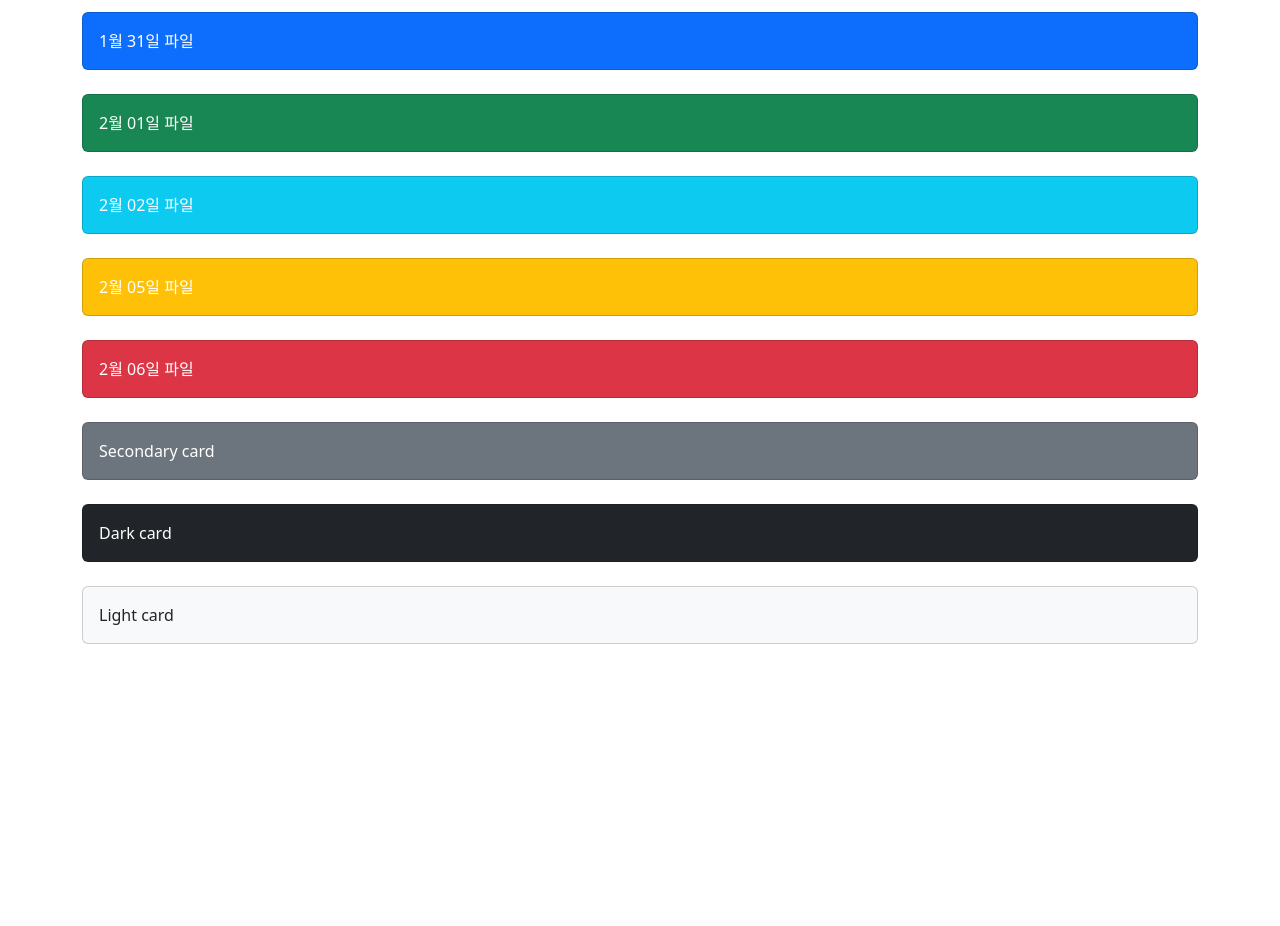
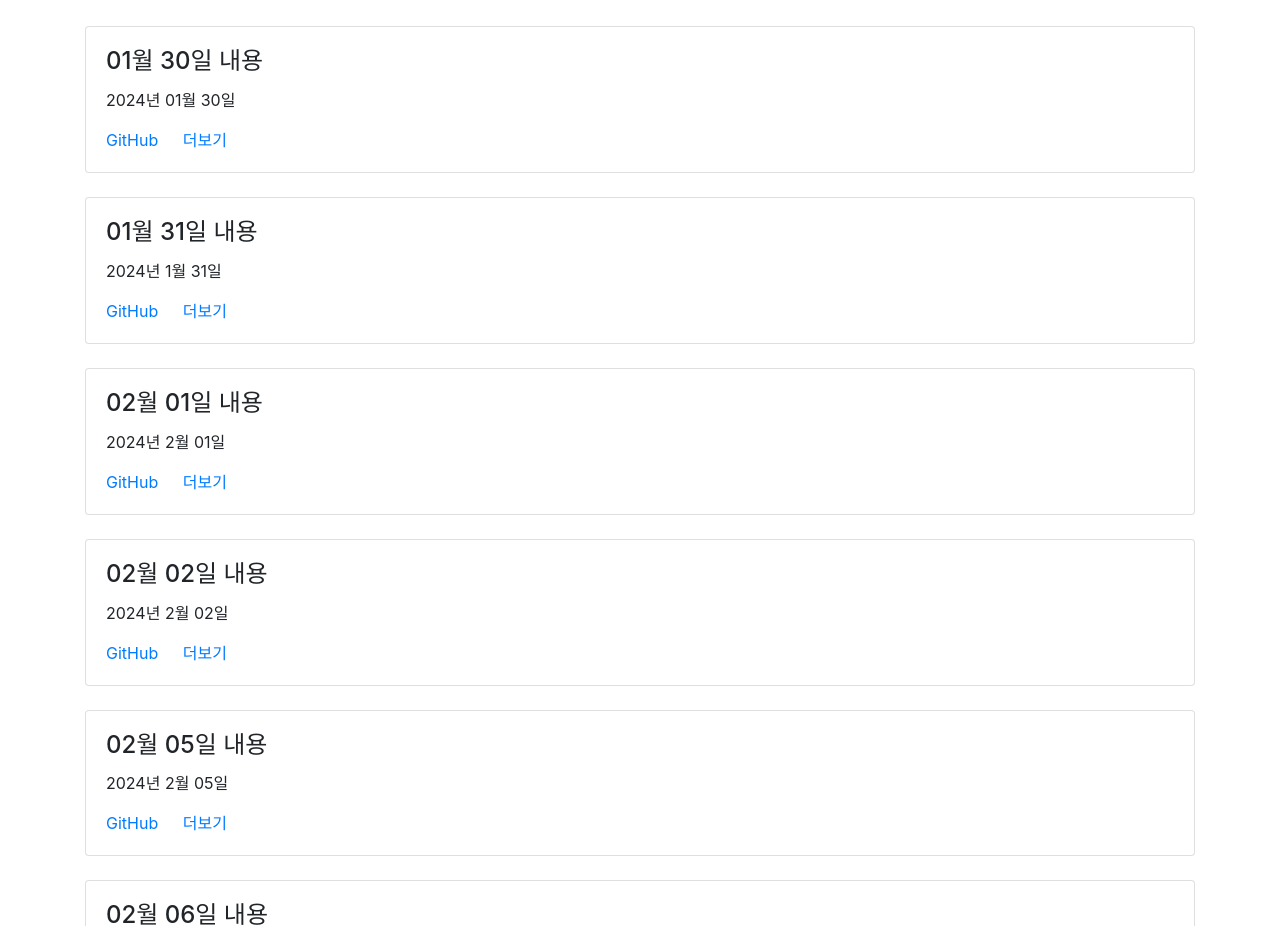
Before and after one commit to founion/founion.github.io, a plain HTML site: page index.html in a window 1280 px wide. Shown: the part 132-1058 px from the top of the page. Before the commit the page ends 800 px from the top, so only its background shows below. Drawn offline with nearby package versions, Linux system fonts and the light colour scheme.

Commit message:
Update index.html

```diff
--- a/index.html
+++ b/index.html
@@ -1,51 +1,92 @@
+
 <!DOCTYPE html>
 <html lang="en">
 <head>
-  <title>Bootstrap Example</title>
+  <title>Edge 디바이스 리눅스BSP</title>
   <meta charset="utf-8">
   <meta name="viewport" content="width=device-width, initial-scale=1">
-  <link href="https://cdn.jsdelivr.net/npm/bootstrap@5.3.2/dist/css/bootstrap.min.css" rel="stylesheet">
-  <script src="https://cdn.jsdelivr.net/npm/bootstrap@5.3.2/dist/js/bootstrap.bundle.min.js"></script>
+  <link rel="stylesheet" href="https://cdn.jsdelivr.net/npm/bootstrap@4.6.2/dist/css/bootstrap.min.css">
+  <script src="https://cdn.jsdelivr.net/npm/jquery@3.7.1/dist/jquery.slim.min.js"></script>
+  <script src="https://cdn.jsdelivr.net/npm/popper.js@1.16.1/dist/umd/popper.min.js"></script>
+  <script src="https://cdn.jsdelivr.net/npm/bootstrap@4.6.2/dist/js/bootstrap.bundle.min.js"></script>
 </head>
 <body>
 
-<div class="container mt-3">
-  <h2>Cards with Contextual Classes</h2>
+<div class="container">
+  </br>
+
+  <h2>Edge 디바이스 리눅스BSP</h2>
+  <p>2024.01.29 ~ 2024.02.08(진행중)</p>
+  <a href="https://github.com/min-young417/24RaspberryPi/tree/main" class="card-link">GitHub</a>
+  &nbsp;&nbsp;/<a href="https://www.korchamhrd.net/education/professionalSkillEduDetail.do?rootMenuId=4066&menuId=5162&gaebalwon_cd=01000&gwajeong_no=M2023015" class="card-link">Intel 엣지 AI SW 아카데미</a>
+  </br>
+  </br>
+
   <div class="card">
-    <div class="card-body">1월 30일 파일</div>
+    <div class="card-body">
+      <h4 class="card-title">01월 30일 내용</h4>
+      <p class="card-text">2024년 01월 30일</p>
+      <a href="https://github.com/founion/RaspberryPI/tree/main/240130" class="card-link">GitHub</a>
+      <a href="#" class="card-link">더보기</a>
+    </div>
   </div>
-  <br>
-  <div class="card bg-primary text-white">
-    <div class="card-body">1월 31일 파일</div>
+
+  </br>
+
+  <div class="card">
+    <div class="card-body">
+      <h4 class="card-title">01월 31일 내용</h4>
+      <p class="card-text">2024년 1월 31일</p>
+      <a href="https://github.com/founion/RaspberryPI/tree/main/240131" class="card-link">GitHub</a>
+      <a href="#" class="card-link">더보기</a>
+    </div>
   </div>
-  <br>
-  <div class="card bg-success text-white">
-    <div class="card-body">2월 01일 파일</div>
+
+  </br>
+
+  <div class="card">
+    <div class="card-body">
+      <h4 class="card-title">02월 01일 내용</h4>
+      <p class="card-text">2024년 2월 01일</p>
+      <a href="https://github.com/founion/RaspberryPI/tree/main/240201" class="card-link">GitHub</a>
+      <a href="240131.html" class="card-link">더보기</a>
+    </div>
   </div>
-  <br>
-  <div class="card bg-info text-white">
-    <div class="card-body">2월 02일 파일</div>
+
+  </br>
+
+  <div class="card">
+    <div class="card-body">
+      <h4 class="card-title">02월 02일 내용</h4>
+      <p class="card-text">2024년 2월 02일</p>
+      <a href="https://github.com/founion/RaspberryPI/tree/main/240202" class="card-link">GitHub</a>
+      <a href="#" class="card-link">더보기</a>
+    </div>
   </div>
-  <br>
-  <div class="card bg-warning text-white">
-    <div class="card-body">2월 05일 파일</div>
+
+  </br>
+
+  <div class="card">
+    <div class="card-body">
+      <h4 class="card-title">02월 05일 내용</h4>
+      <p class="card-text">2024년 2월 05일</p>
+      <a href="https://github.com/founion/RaspberryPI/tree/main/240205" class="card-link">GitHub</a>
+      <a href="#" class="card-link">더보기</a>
+    </div>
   </div>
-  <br>
-  <div class="card bg-danger text-white">
-    <div class="card-body">2월 06일 파일</div>
+
+  </br>
+
+  <div class="card">
+    <div class="card-body">
+      <h4 class="card-title">02월 06일 내용</h4>
+      <p class="card-text">2024년 2월 06일</p>
+      <a href="https://github.com/founion/RaspberryPI/tree/main/240206" class="card-link">GitHub</a>
+      <a href="#" class="card-link">더보기</a>
+    </div>
   </div>
-  <br>
-  <div class="card bg-secondary text-white">
-    <div class="card-body">Secondary card</div>
-  </div>
-  <br>
-  <div class="card bg-dark text-white">
-    <div class="card-body">Dark card</div>
-  </div>
-  <br>
-  <div class="card bg-light text-dark">
-    <div class="card-body">Light card</div>
-  </div>
+
+  </br>
 </div>
 
 </body>
```
